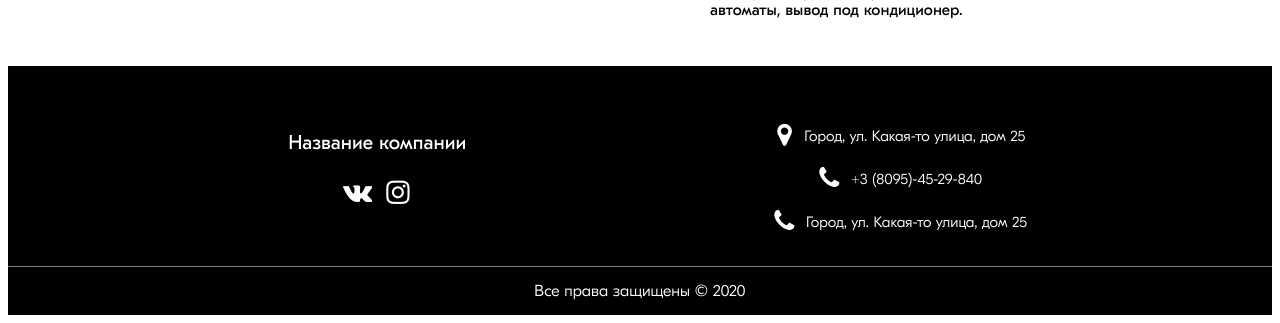
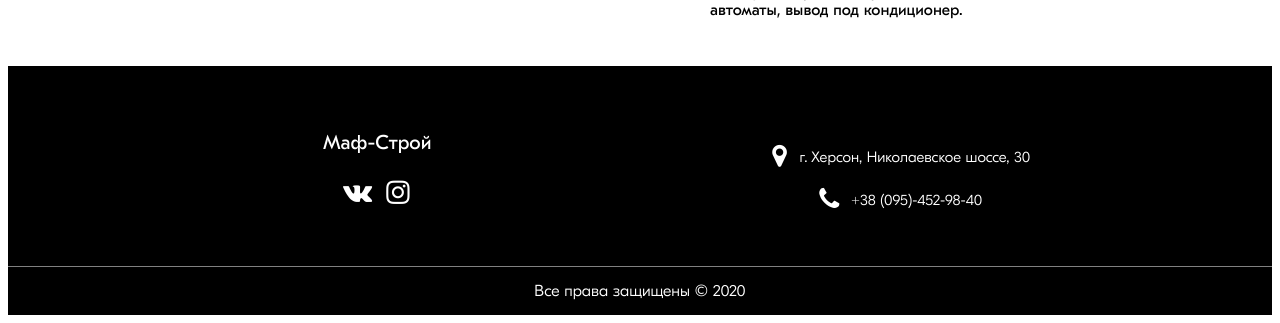
Before and after one commit to worlddeleteRin/pav, a Django app: page /item/430 in a window 1280 px wide. Shown: the part 658-981 px from the top of the page. Run offline with Django 3.2, Linux system fonts and the light colour scheme; data comes from the database, SQL or seed files in the repository; some libraries are stand-ins or nearby versions.

Commit message:
new commit

```diff
--- a/templates/products/blocks/contact.html
+++ b/templates/products/blocks/contact.html
@@ -15,7 +15,7 @@
                 </div>
                 <a class="contact__info__block__main__content__phone"
                 href="tel:+380954529840">
-                    +3 (8095)-45-29-840
+                    +38 (095)-452-98-40
                 </a>
                 <div class="contact__info__block__main__content__address">
                     г. Херсон, Николаевское шоссе, 30
--- a/templates/products/blocks/dignity.html
+++ b/templates/products/blocks/dignity.html
@@ -28,7 +28,7 @@
             </span>
             <span class="dignity__container__item__desc">
                 <span>
-                    Может быть полностью Вашим или доработан после
+                    Может быть полностью Вашим или доработано после
                      консультации наших специалистов.
                 </span>
             </span>
@@ -80,8 +80,7 @@
             </span>
             <span class="dignity__container__item__desc">
                 <span>
-                    Вы можете оплатить удобным вам способом,
-                    наличный расчет, безнал с НДС, без НДС.
+                    Наличный либо безналичный расчёт, с НДС, без НДС
                 </span>
             </span>
         </div>
--- a/templates/products/footer.html
+++ b/templates/products/footer.html
@@ -2,7 +2,7 @@
     <div class="footer__main">
         <div class="footer__main__block">
             <span class="footer__main__block__logo">
-                Название компании
+                Маф-Строй
             </span>
             <div class="footer__main__block__socials">
                 <a href="#">
@@ -17,7 +17,7 @@
             <div class="footer__main__block__contact">
                 <i class="fa fa-map-marker"></i>
                 <span>
-                    Город, ул. Какая-то улица, дом 25
+                    г. Херсон, Николаевское шоссе, 30
                 </span>
             </div>
             <div class="footer__main__block__contact">
@@ -26,17 +26,17 @@
                 <a href="tel:+380954529840"
                 style="text-decoration: none;
                 color: white;">
-                    +3 (8095)-45-29-840
+                    +38 (095)-452-98-40
                 </a>
 
                 </span>
             </div>
-            <div class="footer__main__block__contact">
+            <!-- <div class="footer__main__block__contact">
                 <i class="fa fa-phone"></i>
                 <span>
                     Город, ул. Какая-то улица, дом 25
                 </span>
-            </div>
+            </div> -->
         </div>
         <!-- <div class="footer__main__block">
 
```
